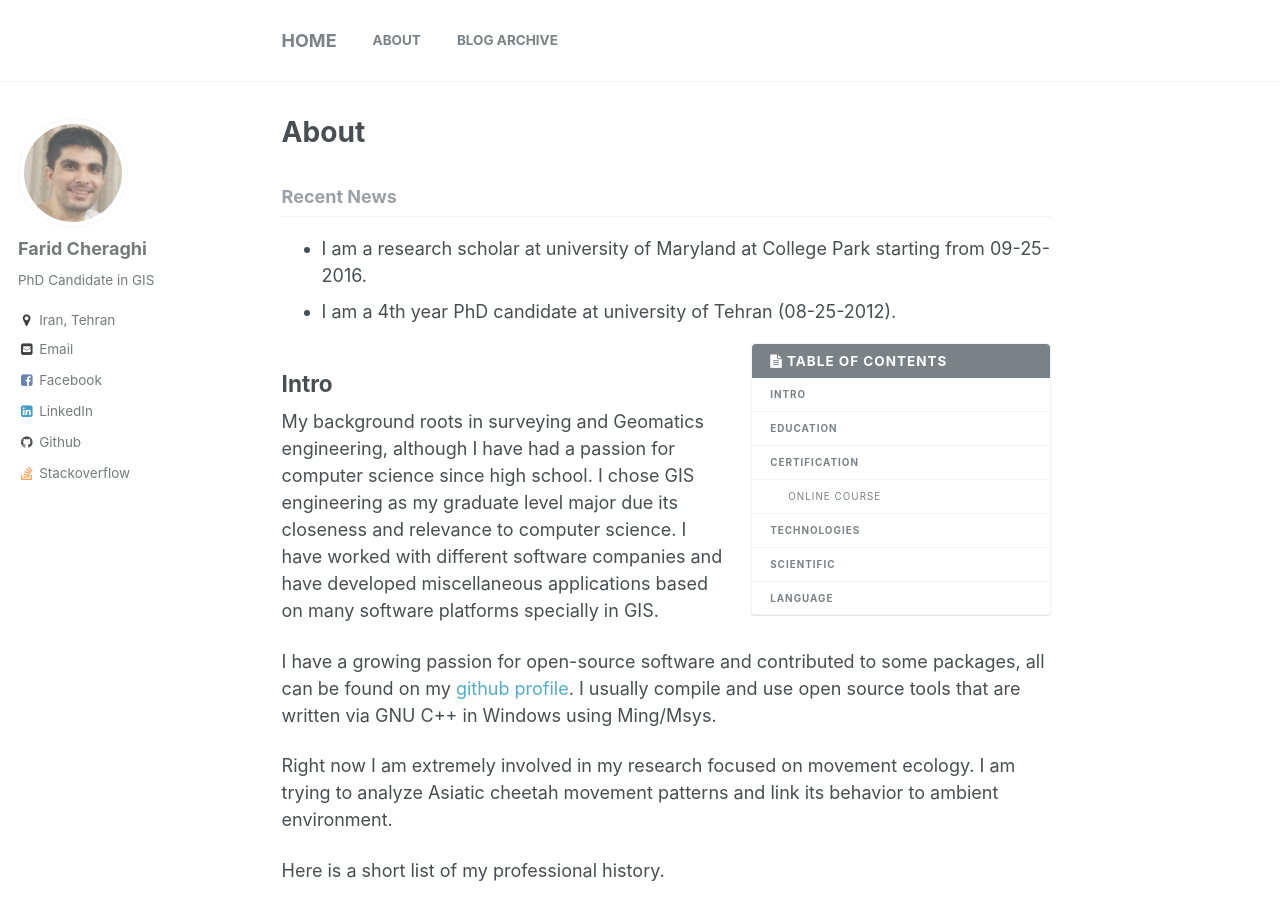
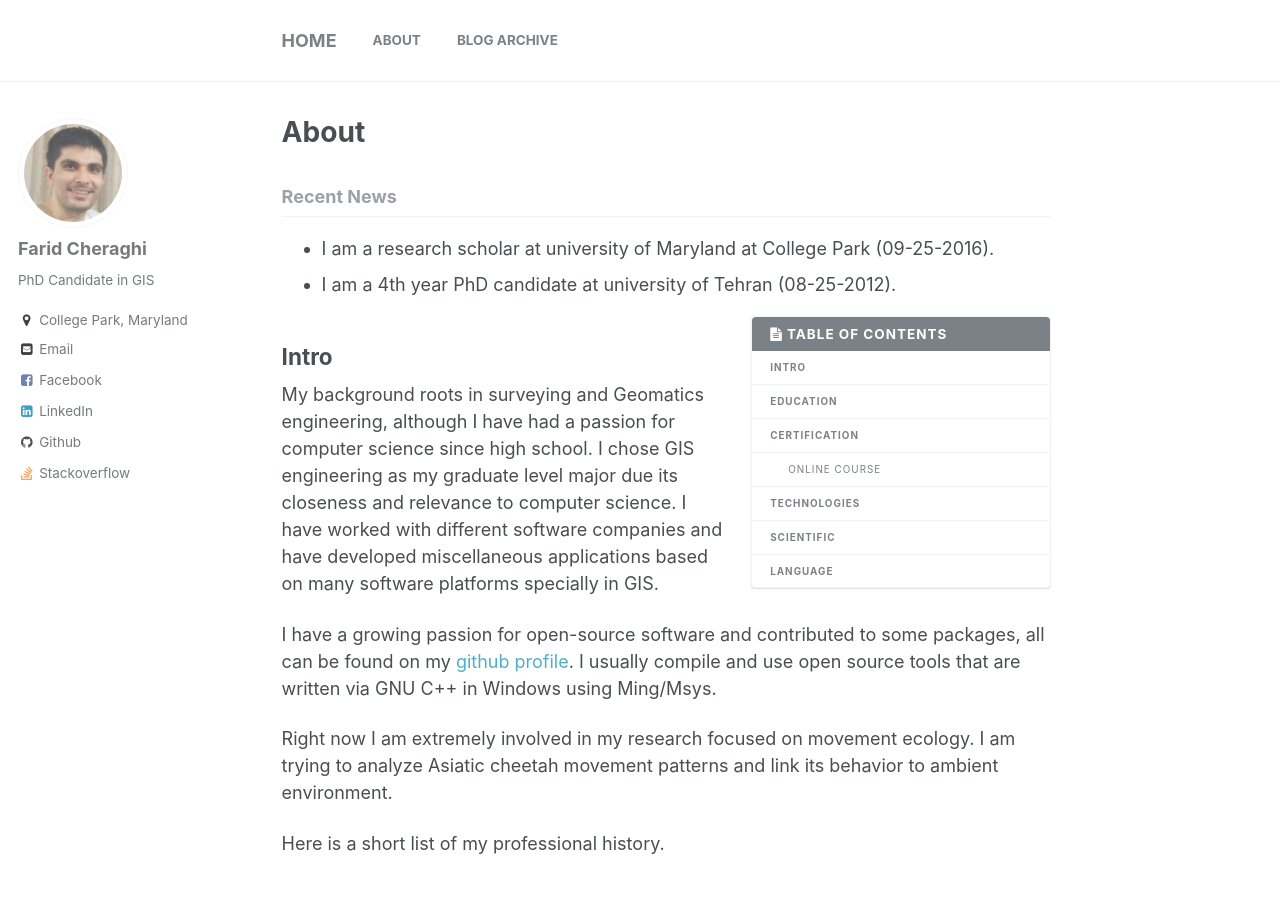
Before and after one commit to matzora/faridcher.github.io, a Jekyll site: the page built from _pages/about.md, in a window 1280 px wide and 900 px high. Built offline with Jekyll 4.4.1, drawn with Linux system fonts in a browser that asks for light colours; comment, search, counter and statistics services are not loaded.

Commit message:
contact info

```diff
--- a/_config.yml
+++ b/_config.yml
@@ -64,9 +64,8 @@
   name             : "Farid Cheraghi"
   avatar           : "bio-photo.jpg"
   bio              : "PhD Candidate in GIS"
-  location         : "Iran, Tehran"
-  email            : "faridcher@gmail.com"
-  email2           : "cheraghi@umd.edu"
+  location         : "College Park, Maryland"
+  email            : "cheraghi@umd.edu"
   uri              :
   bitbucket        :
   codepen          :
--- a/_pages/about.md
+++ b/_pages/about.md
@@ -15,7 +15,7 @@
 {% include base_path %}
 
 <h3 class="archive__subtitle">Recent News</h3>
-- I am a research scholar at university of Maryland at College Park starting from 09-25-2016.
+- I am a research scholar at university of Maryland at College Park (09-25-2016).
 - I am a 4th year PhD candidate at university of Tehran (08-25-2012).
 
 {% include toc icon="" title="Table of Contents" %}
```
